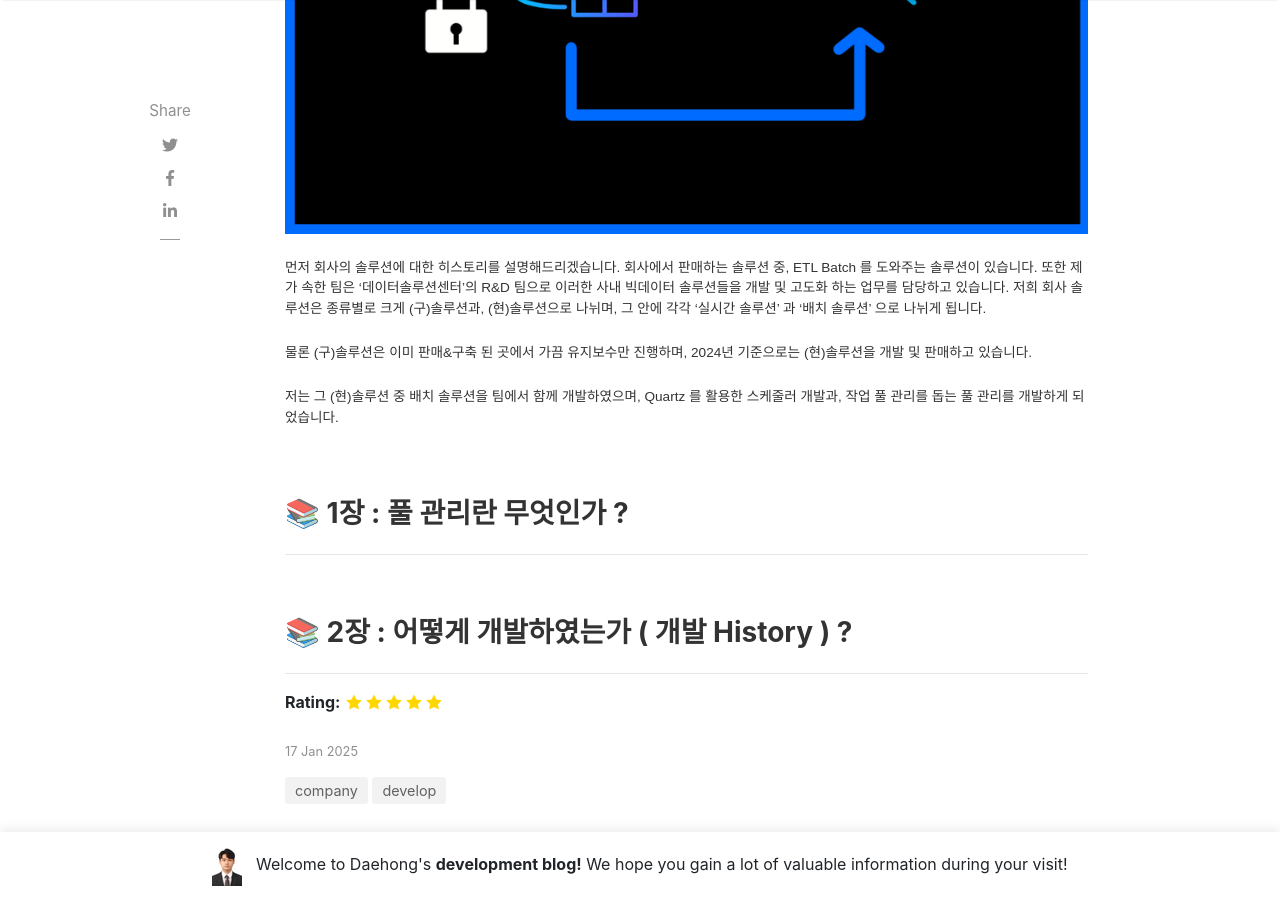
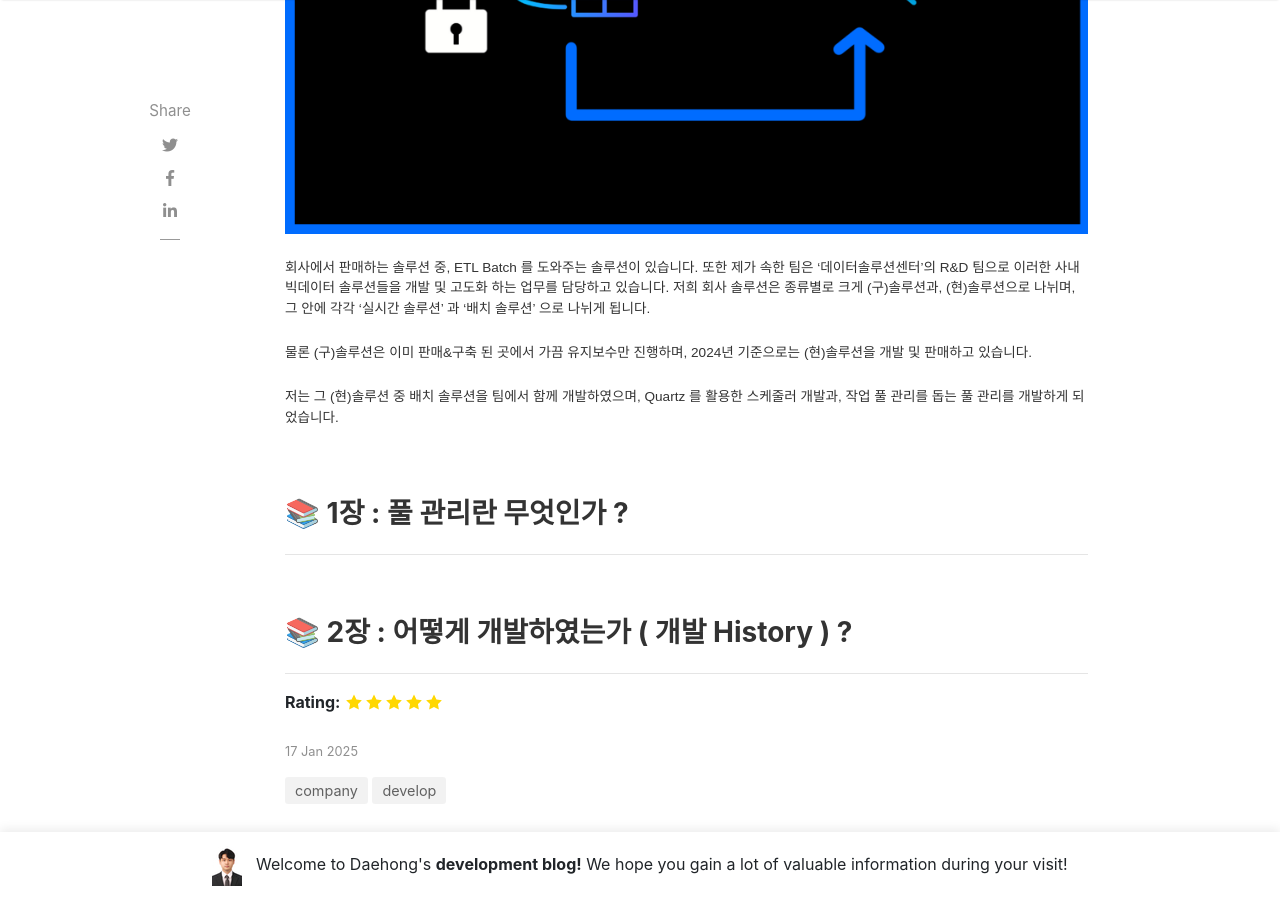
Before and after one commit to JeonDaehong/JeonDaehong.github.io, a Jekyll site: the page built from _posts/2025-01-17-pool-management-develop.md, in a window 1280 px wide and 900 px high, scrolled down 690 px. Built offline with Jekyll 4.4.1, drawn with Linux system fonts in a browser that asks for light colours; nearby versions of some CDN libraries; comment, search, counter and statistics services are not loaded.

Commit message:
pool develop history write

```diff
--- a/_posts/2025-01-17-pool-management-develop.md
+++ b/_posts/2025-01-17-pool-management-develop.md
@@ -7,7 +7,7 @@ image: assets/images/pool-management.png
 rating: 5
 ---
 
-먼저 회사의 솔루션에 대한 히스토리를 설명해드리겠습니다. 회사에서 판매하는 솔루션 중, ETL Batch 를 도와주는 솔루션이 있습니다. 또한 제가 속한 팀은 '데이터솔루션센터'의 R&D 팀으로 이러한 사내 빅데이터 솔루션들을 개발 및 고도화 하는 업무를 담당하고 있습니다. 저희 회사 솔루션은 종류별로 크게 (구)솔루션과, (현)솔루션으로 나뉘며, 그 안에 각각 '실시간 솔루션' 과 '배치 솔루션' 으로 나뉘게 됩니다.
+회사에서 판매하는 솔루션 중, ETL Batch 를 도와주는 솔루션이 있습니다. 또한 제가 속한 팀은 '데이터솔루션센터'의 R&D 팀으로 이러한 사내 빅데이터 솔루션들을 개발 및 고도화 하는 업무를 담당하고 있습니다. 저희 회사 솔루션은 종류별로 크게 (구)솔루션과, (현)솔루션으로 나뉘며, 그 안에 각각 '실시간 솔루션' 과 '배치 솔루션' 으로 나뉘게 됩니다.
 
 물론 (구)솔루션은 이미 판매&구축 된 곳에서 가끔 유지보수만 진행하며, 2024년 기준으로는 (현)솔루션을 개발 및 판매하고 있습니다.
 
```
